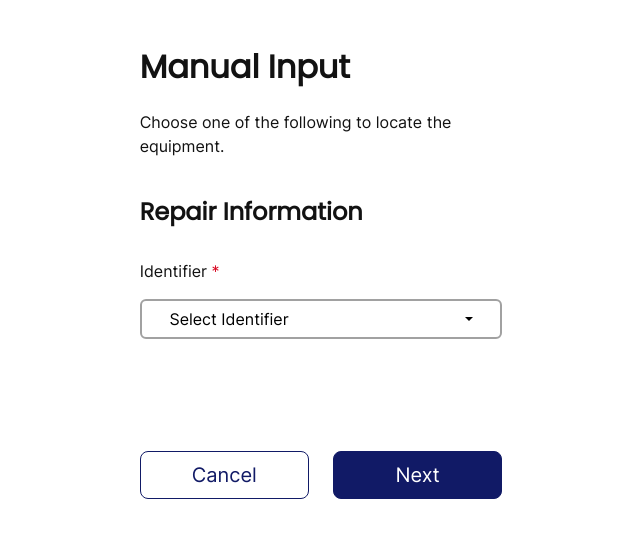
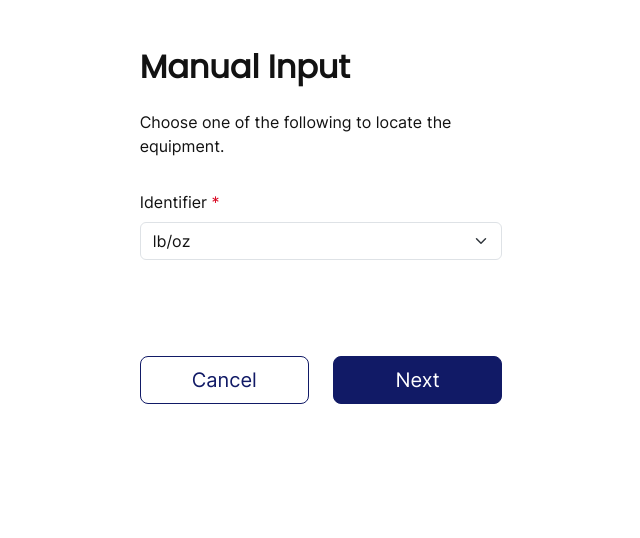
Before and after one commit to Christopher-DSA/Week2TempRefit, a Flask app: template templates/equipment/manual-input-1.html in a window 1280 px wide. Shown: the top 538 px of the page, without its empty margins (319-959 px from the left). Run offline with Flask 3, Linux system fonts and the light colour scheme; the template is opened without the code that fills it, so the values that code supplies are empty; parts of the project's set-up code (start-up, migrations or seed data) failed here and were passed over; some libraries are stand-ins or nearby versions.

Commit message:
changing the button to option types

```diff
--- a/templates/equipment/manual-input-1.html
+++ b/templates/equipment/manual-input-1.html
@@ -28,18 +28,6 @@
   <link rel="stylesheet" href="/assets/css/QR-Scanner.css?h=376092ebd9ede60f9d6ca2aea2b07df6">
   <link rel="stylesheet" href="/assets/css/styles.css?h=0e92255a3d7da6d89898f52edb855399">
 </head>
-<style>
-  .custom-dropdown-btn {
-    border: 2px solid rgb(161, 161, 161);
-    background-color: #fff;
-    color: rgb(0, 0, 0);
-  }
-
-  .button-text {
-    display: inline-block;
-    margin-right: 50%;
-  }
-</style>
 
 <body>
   <!-- Start: Navbar -->
@@ -57,19 +45,12 @@
               <div>
                 <p>Choose one of the following to locate the equipment.</p>
               </div>
-              <br />
-              <h4 class="mb-3">Repair Information</h4>
               <div class="py-3">
-                <p>Identifier <span class="text-danger">*</span></p>
-                <div class="btn-group w-100">
-                  <button type="button" class="btn btn-primary dropdown-toggle custom-dropdown-btn"
-                    data-toggle="dropdown" aria-haspopup="true" aria-expanded="false">
-                    <span class="button-text">Select Identifier</span>
-                  </button>
-                  <div class="dropdown-menu">
-                    <a class="dropdown-item" href="#">QR Ref Nr</a>
-                    <a class="dropdown-item" href="#">Equipment Serial Nr</a>
-                  </div>
+                <div class="mb-3"><label class="form-label">Identifier <span class="text-danger">*</span></label>
+                  <div class="d-flex justify-content-between gap-3"><select class="form-select">
+                      <option value="12" selected="">lb/oz</option>
+                      <option value="13">kg/g</option>
+                    </select>
                 </div>
               </div>
               <div class="row d-flex mt-5 pt-5 justify-content-center">
```
